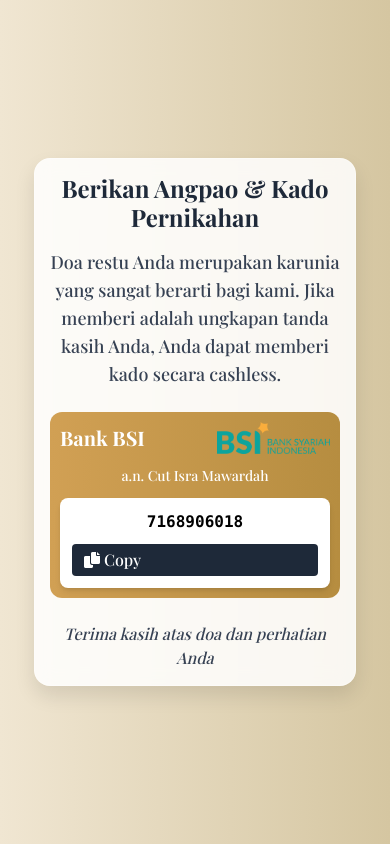
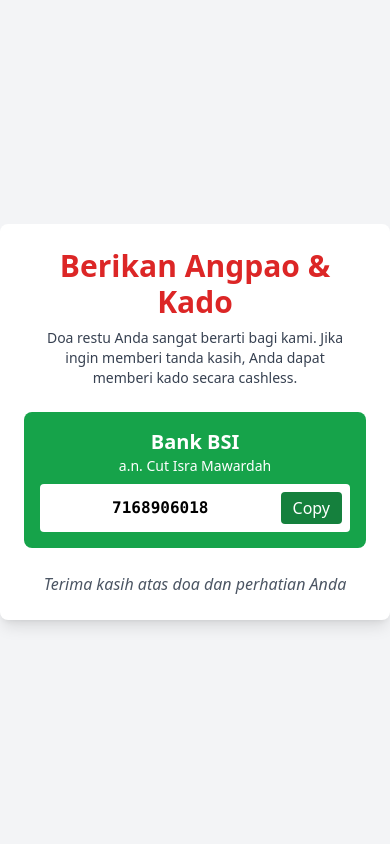
Before and after one commit to apxcodefun/angpao, a plain HTML site: page index.html in a window 390 px wide. Drawn offline with nearby package versions, Linux system fonts and the light colour scheme.

Commit message:
fix gak bsa copy

```diff
--- a/index.html
+++ b/index.html
@@ -3,126 +3,52 @@
   <head>
     <meta charset="UTF-8" />
     <meta name="viewport" content="width=device-width, initial-scale=1.0" />
-    <script src="https://cdn.jsdelivr.net/npm/@tailwindcss/browser@4"></script>
-    <link
-      rel="stylesheet"
-      href="https://cdnjs.cloudflare.com/ajax/libs/font-awesome/6.0.0/css/all.min.css"
-    />
+    <script src="https://cdn.tailwindcss.com"></script>
     <title>Angpao & Kado Pernikahan</title>
-    <style>
-      @import url("https://fonts.googleapis.com/css2?family=Playfair+Display:wght@500;700&display=swap");
-
-      body {
-        font-family: "Playfair Display", serif;
-        background: linear-gradient(to right, #f0e6d2, #d5c6a1);
-      }
-
-      .container {
-        background: rgba(255, 255, 255, 0.85);
-        backdrop-filter: blur(10px);
-        border: 1px solid rgba(255, 255, 255, 0.3);
-        box-shadow: 0px 10px 20px rgba(0, 0, 0, 0.1);
-        padding: 20px;
-        max-width: 90%;
-      }
-
-      .angpao {
-        background: linear-gradient(to right, #d1a054, #b68d40);
-        transition: all 0.3s ease-in-out;
-      }
-
-      .angpao:hover {
-        transform: translateY(-5px);
-        box-shadow: 0 10px 20px rgba(0, 0, 0, 0.15);
-      }
-
-      @media (max-width: 768px) {
-        .container {
-          padding: 15px;
-        }
-        h1 {
-          font-size: 1.5rem;
-        }
-        .angpao {
-          padding: 10px;
-        }
-        .rekening {
-          flex-direction: column;
-          gap: 10px;
-        }
-        .rekening button {
-          width: 100%;
-        }
-      }
-    </style>
   </head>
-  <body class="flex items-center justify-center min-h-screen px-4">
-    <div class="container text-center rounded-2xl">
-      <h1 class="text-3xl font-bold text-gray-800 mb-4">
-        Berikan Angpao &amp; Kado Pernikahan
-      </h1>
-      <p class="text-gray-700 text-lg">
-        Doa restu Anda merupakan karunia yang sangat berarti bagi kami. Jika
-        memberi adalah ungkapan tanda kasih Anda, Anda dapat memberi kado secara
-        cashless.
+  <body class="bg-gray-100 flex items-center justify-center min-h-screen">
+    <div
+      class="container mx-auto p-6 max-w-lg text-center bg-white shadow-lg rounded-lg"
+    >
+      <h1 class="text-3xl font-bold text-red-600">Berikan Angpao & Kado</h1>
+      <p class="text-gray-700 mt-2 text-sm px-4">
+        Doa restu Anda sangat berarti bagi kami. Jika ingin memberi tanda kasih,
+        Anda dapat memberi kado secara cashless.
       </p>
 
-      <div class="flex flex-col gap-6 mt-6">
       <!-- Bank BSI -->
-        <div class="w-full angpao p-5 rounded-xl text-white">
-          <div class="flex flex-col gap-3">
-            <div class="flex justify-between items-center">
-              <span class="font-bold text-xl">Bank BSI</span>
-              <img src="/assets/bsi.png" alt="Logo BSI" class="h-8" />
-            </div>
+      <div class="mt-6 p-4 bg-green-600 text-white rounded-lg">
+        <h2 class="font-bold text-xl">Bank BSI</h2>
         <p class="text-sm">a.n. Cut Isra Mawardah</p>
-            <div
-              class="flex items-center justify-between bg-white text-black p-3 rounded-lg shadow-md rekening"
-            >
-              <span id="rekening-bsi" class="font-mono font-bold"
-                >7168906018</span
-              >
+        <div class="mt-2 flex items-center bg-white p-2 rounded">
+          <input
+            id="rekening-bsi"
+            type="text"
+            value="7168906018"
+            class="w-full text-black text-center font-mono font-bold outline-none"
+            readonly
+          />
           <button
             onclick="copyToClipboard('rekening-bsi')"
-                class="bg-gray-800 text-white px-3 py-1 rounded flex items-center gap-1 hover:bg-gray-900"
+            class="bg-green-700 text-white px-3 py-1 rounded ml-2"
           >
-                <i class="fas fa-copy"></i>
-                <span>Copy</span>
+            Copy
           </button>
         </div>
       </div>
-        </div>
-      </div>
 
-      <p class="text-gray-700 italic mt-6">
+      <p class="text-gray-600 italic mt-6">
         Terima kasih atas doa dan perhatian Anda
       </p>
     </div>
 
-    <!-- Pesan Berhasil Copy -->
-    <div
-      id="copy-success"
-      class="fixed bottom-5 left-1/2 transform -translate-x-1/2 bg-green-600 text-white py-2 px-4 rounded-lg hidden"
-    >
-      Nomor rekening berhasil disalin!
-    </div>
-
     <script>
-      function copyToClipboard(elementId) {
-        const text = document.getElementById(elementId).innerText;
-        navigator.clipboard
-          .writeText(text)
-          .then(() => {
-            const successMessage = document.getElementById("copy-success");
-            successMessage.style.display = "block";
-
-            setTimeout(() => {
-              successMessage.style.display = "none";
-            }, 2000);
-          })
-          .catch((err) => {
-            console.error("Gagal menyalin teks: ", err);
-          });
+      function copyToClipboard(id) {
+        let input = document.getElementById(id);
+        input.select();
+        input.setSelectionRange(0, 99999);
+        document.execCommand("copy");
+        alert("Nomor rekening berhasil disalin!");
       }
     </script>
   </body>
```
Lines whose indentation alone changed are shown as unchanged.
